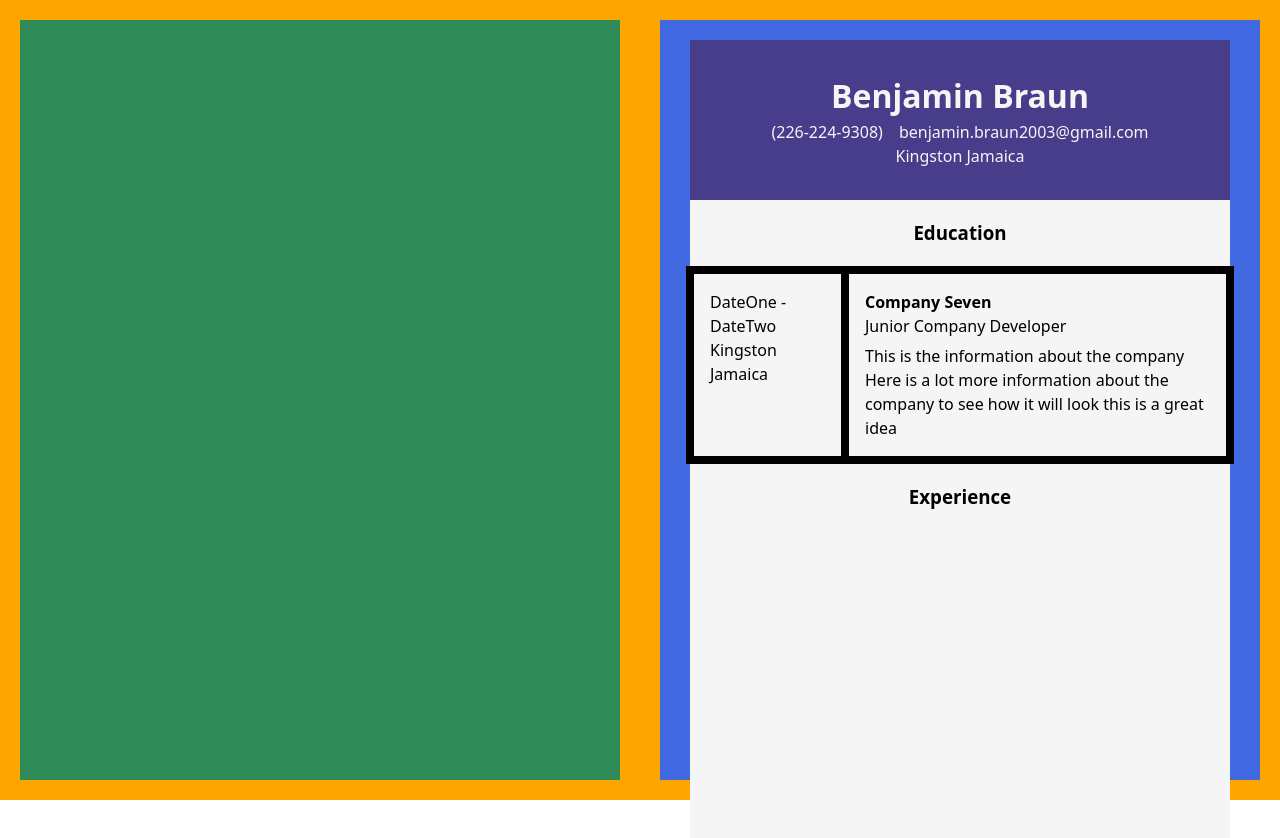
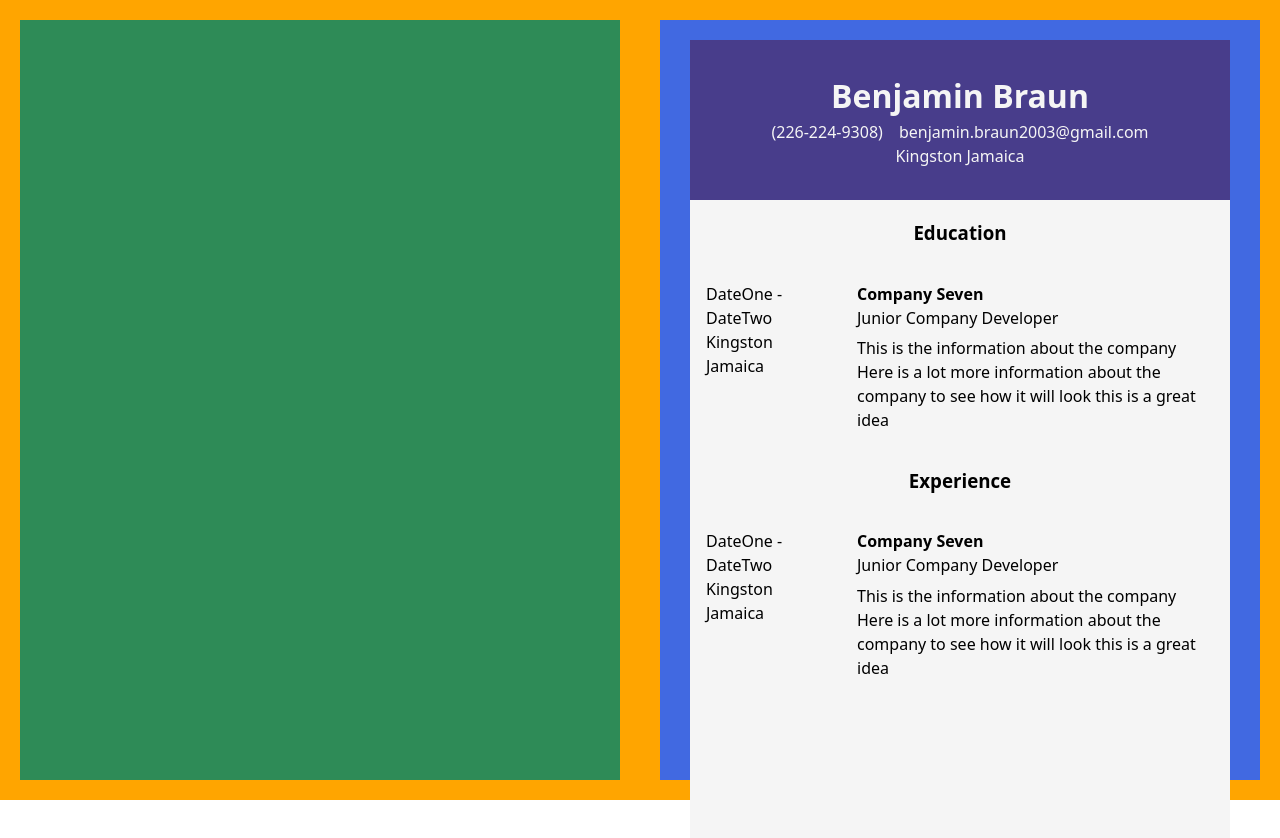
Before and after one commit to firepeashooter/resume-generator, a React (Vite) app: page / in a window 1280 px wide. Built offline with nearby package versions, Linux system fonts and the light colour scheme.

Commit message:
Moved reusable card to componenet and finish resume layout

```diff
--- a/src/App.css
+++ b/src/App.css
@@ -82,14 +82,11 @@
 	align-items: center;
 }
 
-.sub--container>* {
-	border: 4px solid black;
-}
+
 
 .sub--container {
 	display: flex;
 	width: 100%;
-	border: 4px solid black;
 
 	color: black;
 }
--- a/src/Components/Greeting.jsx
+++ /dev/null
@@ -1,11 +0,0 @@
-
-function Greeting() {
-
-
-	return (
-		<h1>Hello React</h1>
-	)
-
-}
-
-export default Greeting
--- /dev/null
+++ b/src/Components/InfoContainer.jsx
@@ -0,0 +1,34 @@
+
+function InfoContainer() {
+
+
+	return (
+		<div className="sub--container">
+			<div className="date--info">
+
+				<span>
+					DateOne - DateTwo
+				</span>
+				<span>
+					Kingston Jamaica
+				</span>
+
+			</div>
+			<div className="sub--info">
+				<h4>Company Seven</h4>
+				<span>Junior Company Developer</span>
+				<p className="info--paragraph">
+					This is the information about the company Here is a lot more information about the
+					company to see how it will look
+
+					this is a great idea
+				</p>
+
+			</div>
+		</div>
+
+	)
+
+}
+
+export default InfoContainer
--- a/src/Components/Resume.jsx
+++ b/src/Components/Resume.jsx
@@ -1,3 +1,4 @@
+import InfoContainer from "./InfoContainer.jsx"
 
 
 function Resume() {
@@ -22,34 +23,14 @@ function Resume() {
 
 				<h3 className="resume--sub--header">Education</h3>
 
-				<div className="sub--container">
-					<div className="date--info">
+				<InfoContainer />
 
-						<span>
-							DateOne - DateTwo
-						</span>
-						<span>
-							Kingston Jamaica
-						</span>
-
-					</div>
-					<div className="sub--info">
-						<h4>Company Seven</h4>
-						<span>Junior Company Developer</span>
-						<p className="info--paragraph">
-							This is the information about the company Here is a lot more information about the
-							company to see how it will look
-
-							this is a great idea
-						</p>
-
-					</div>
-				</div>
 
 			</div>
 			<div className="sub--section">
 
 				<h3 className="resume--sub--header">Experience</h3>
+				<InfoContainer />
 
 			</div>
 
```
